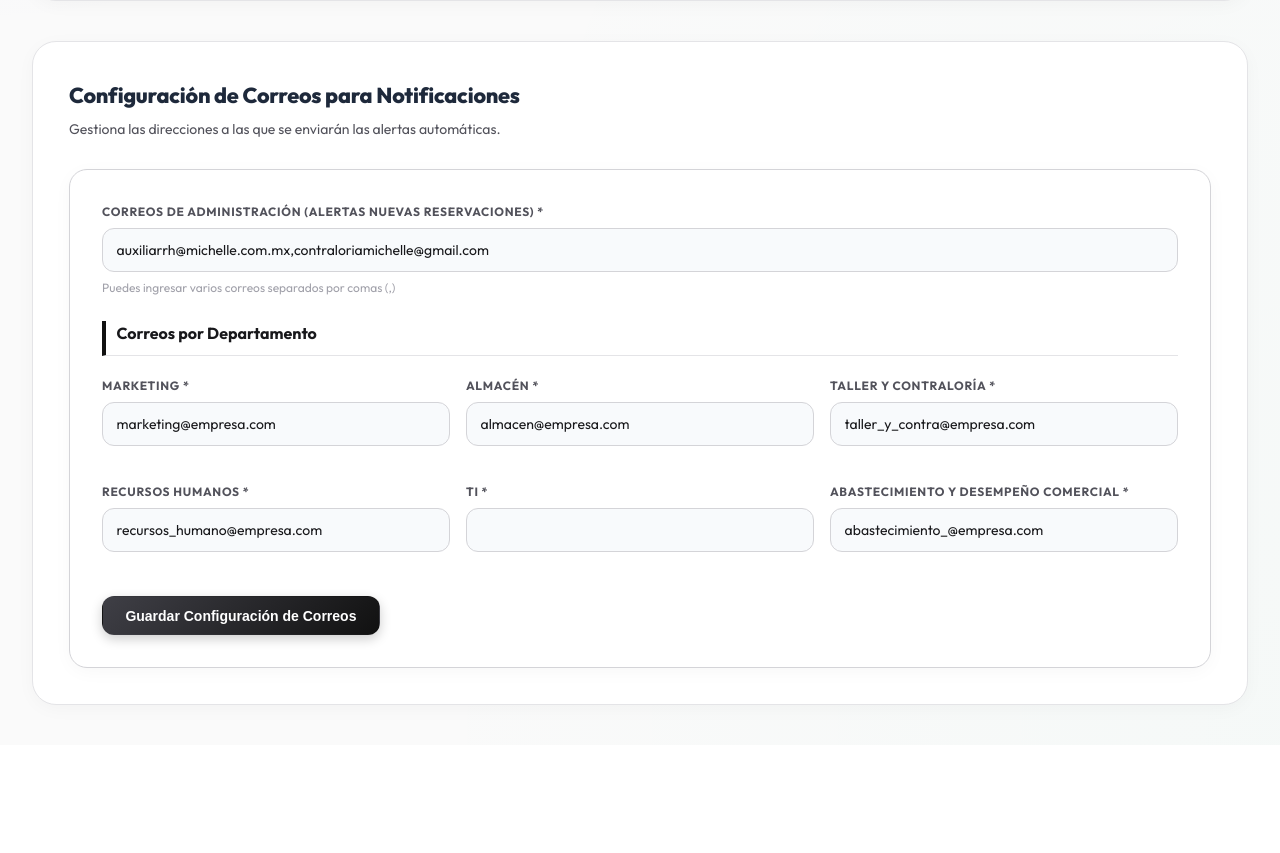
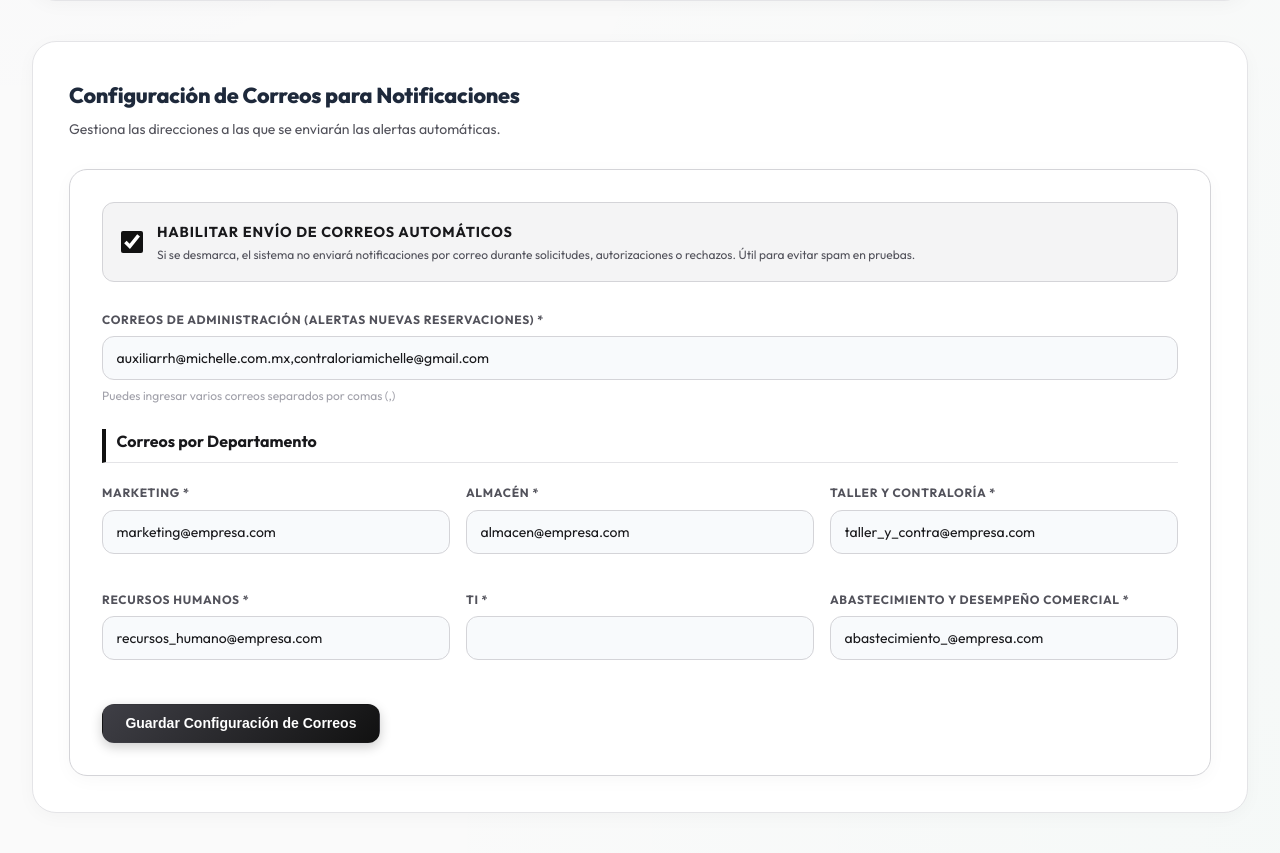
Before and after one commit to respaldosmichelle2022-ui/reservacion-sala-juntas, a Flask app: page /admin in a window 1280 px wide. Shown: the part 1416-2269 px from the top of the page. Before the commit the page ends 2127 px from the top, so only its background shows below. Run offline with Flask 3, Linux system fonts and the light colour scheme; the visitor is signed in with stand-in values (Sample User, id 1); data comes from the database, SQL or seed files in the repository; data that the repository does not hold is empty.

Commit message:
Agregar interruptor para activar/desactivar envio de correos desde el panel de control

```diff
--- a/app.py
+++ b/app.py
@@ -68,8 +68,13 @@ with app.app_context():
 
     db.session.commit()
 
-# Función para enviar correo en segundo plano
 def send_email_async(subject, recipient, body_html):
+    with app.app_context():
+        config_envio = Configuracion.query.get('enviar_correos')
+        if config_envio and config_envio.valor == 'false':
+            print(f"Envio de correos desactivado. No se enviara a: {recipient}", flush=True)
+            return
+
     def send():
         brevo_api_key = os.environ.get('BREVO_API_KEY')
         if brevo_api_key:
@@ -251,10 +256,16 @@ def get_config_correos():
         return jsonify({'error': 'No autorizado'}), 401
 
     config_admin = Configuracion.query.get('admin_destinatarios')
+    config_envio = Configuracion.query.get('enviar_correos')
     depts = CorreoDepartamento.query.all()
+
+    enviar_correos = True
+    if config_envio and config_envio.valor == 'false':
+        enviar_correos = False
 
     return jsonify({
         'admin_destinatarios': config_admin.valor if config_admin else '',
+        'enviar_correos': enviar_correos,
         'departamentos': {d.departamento: d.correo for d in depts}
     })
 
@@ -265,6 +276,7 @@ def update_config_correos():
 
     data = request.json or {}
     admin_val = data.get('admin_destinatarios', '').strip()
+    enviar_correos_val = 'true' if data.get('enviar_correos', True) else 'false'
     depts_data = data.get('departamentos', {})
 
     # Actualizar destinatarios admin
@@ -273,6 +285,13 @@ def update_config_correos():
         config_admin = Configuracion(clave='admin_destinatarios')
         db.session.add(config_admin)
     config_admin.valor = admin_val
+
+    # Actualizar estado de envío de correos
+    config_envio = Configuracion.query.get('enviar_correos')
+    if not config_envio:
+        config_envio = Configuracion(clave='enviar_correos')
+        db.session.add(config_envio)
+    config_envio.valor = enviar_correos_val
 
     # Actualizar correos de cada departamento
     for dept_name, correo_val in depts_data.items():
--- a/templates/admin.html
+++ b/templates/admin.html
@@ -132,6 +132,15 @@
             <p class="section-desc">Gestiona las direcciones a las que se enviarán las alertas automáticas.</p>
 
             <form id="form-config-correos" class="card" style="padding: 2rem; border: 1px solid var(--border-accent); box-shadow: var(--shadow-soft);">
+                <!-- Interruptor de Envío de Correos -->
+                <div class="form-group" style="margin-bottom: 1.75rem; display: flex; align-items: center; gap: 0.85rem; background-color: var(--primary-light); padding: 1.15rem; border-radius: var(--radius-md); border: 1px solid var(--border-accent);">
+                    <input type="checkbox" id="config-enviar-correos" style="width: 22px; height: 22px; cursor: pointer; accent-color: var(--primary-color);">
+                    <div style="display: flex; flex-direction: column; gap: 0.15rem;">
+                        <label for="config-enviar-correos" style="margin: 0; font-size: 0.9rem; font-weight: 700; cursor: pointer; color: var(--text-primary);">Habilitar envío de correos automáticos</label>
+                        <span style="font-size: 0.75rem; color: var(--text-secondary); line-height: 1.3;">Si se desmarca, el sistema no enviará notificaciones por correo durante solicitudes, autorizaciones o rechazos. Útil para evitar spam en pruebas.</span>
+                    </div>
+                </div>
+
                 <div class="form-group" style="margin-bottom: 1.5rem;">
                     <label for="config-admin-emails">Correos de Administración (Alertas Nuevas Reservaciones) *</label>
                     <input type="text" id="config-admin-emails" placeholder="ejemplo1@empresa.com, ejemplo2@empresa.com" required>
@@ -698,6 +707,7 @@
                 const config = await response.json();
 
                 document.getElementById('config-admin-emails').value = config.admin_destinatarios;
+                document.getElementById('config-enviar-correos').checked = config.enviar_correos;
 
                 // Mapear correos a cada input
                 document.getElementById('correo-marketing').value = config.departamentos['MARKETING'] || '';
@@ -722,6 +732,7 @@
 
             const payload = {
                 admin_destinatarios: document.getElementById('config-admin-emails').value,
+                enviar_correos: document.getElementById('config-enviar-correos').checked,
                 departamentos: {
                     'MARKETING': document.getElementById('correo-marketing').value,
                     'ALMACEN': document.getElementById('correo-almacen').value,
```
